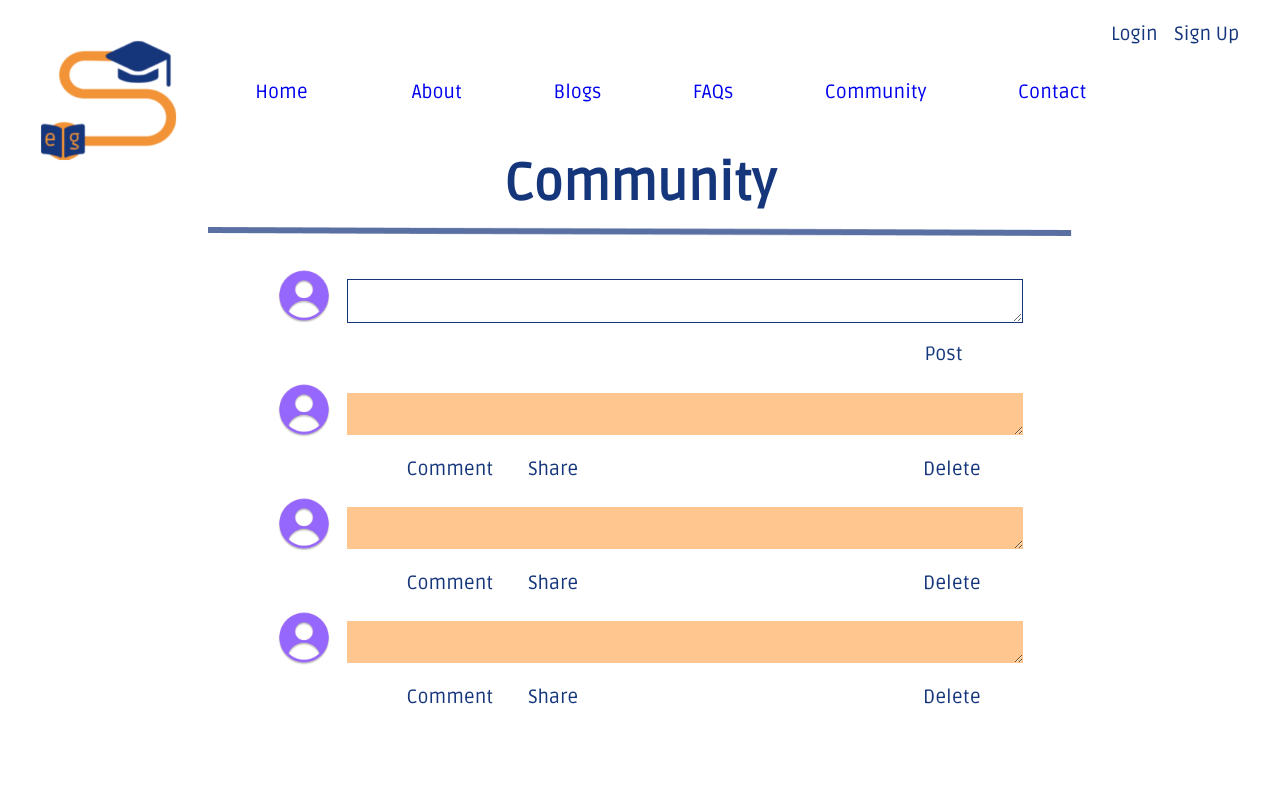
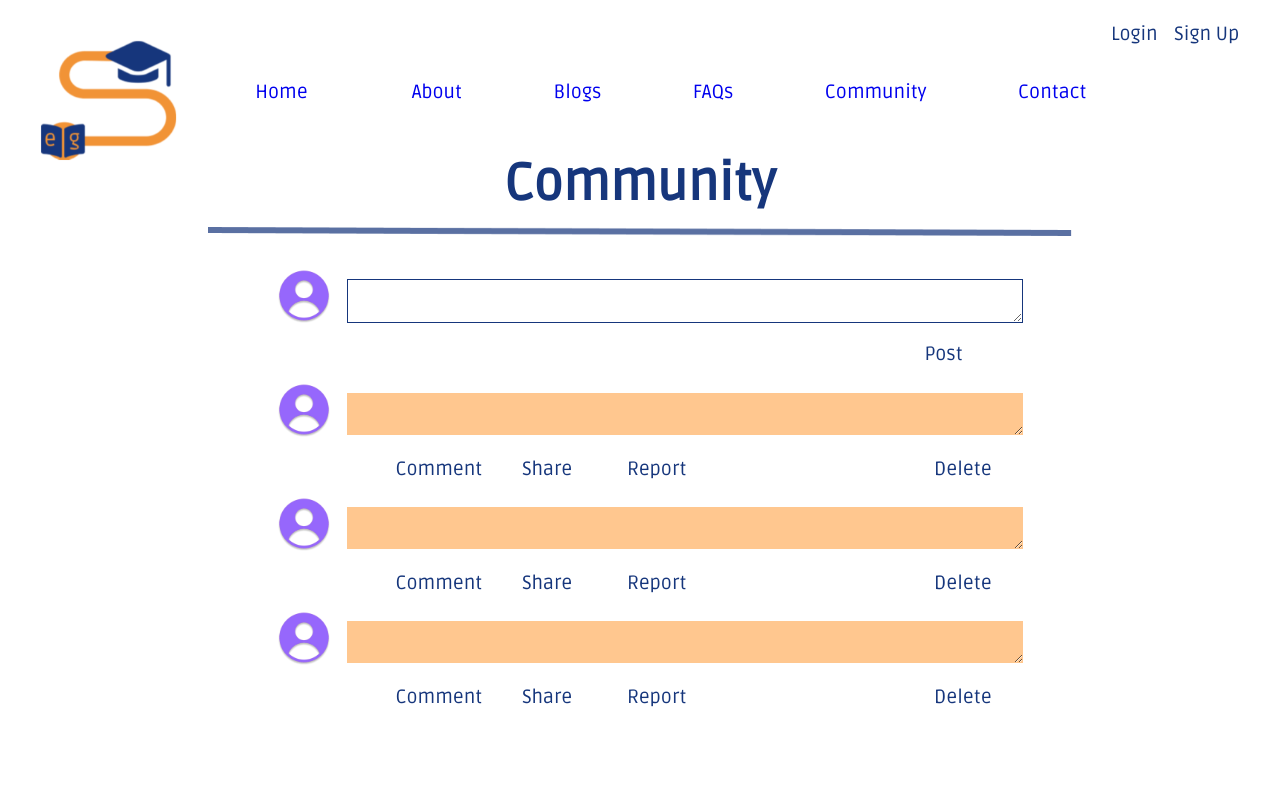
Before and after one commit to Atcha-Abe/eduguide-ver-4, a React (Create React App) app: page /community in a window 1280 px wide. Shown: the top 800 px of the page. Built offline with nearby package versions, Linux system fonts and the light colour scheme.

Commit message:
Report function in Community

```diff
--- a/src/generaltest/General.css
+++ b/src/generaltest/General.css
@@ -125,5 +125,5 @@ h3 {
   width: 13%;
   font-size: 1.5vw;
   background-color: #ffb772;
-  font-color: var(--eduguide_blue);
+  font-style: var(--eduguide_blue);
 }
--- a/src/menu/Community.js
+++ b/src/menu/Community.js
@@ -27,20 +27,14 @@ function Community() {
       <button type="submit" className="sharebtn">
         Share
       </button>
-      <button type="submit" className="deletebtn">
-        Delete
-      </button>
-      <div className="commdiv">
-        <div className="commicon">
-          <img src="./icons/icon 7.png"></img>
-        </div>
-        <textarea className="comm_entry" name="post" />
-      </div>
-      <button type="submit" className="commentbtn">
-        Comment
-      </button>
       <button type="submit" className="sharebtn">
-        Share
+        <a
+          href="https://forms.office.com/r/Juc6FTPfKC"
+          className="sharebtn"
+          target="_blank"
+        >
+          Report
+        </a>
       </button>
       <button type="submit" className="deletebtn">
         Delete
@@ -57,6 +51,39 @@ function Community() {
       <button type="submit" className="sharebtn">
         Share
       </button>
+      <button type="submit" className="sharebtn">
+        <a
+          href="https://forms.office.com/r/Juc6FTPfKC"
+          className="sharebtn"
+          target="_blank"
+        >
+          Report
+        </a>
+      </button>
+      <button type="submit" className="deletebtn">
+        Delete
+      </button>
+      <div className="commdiv">
+        <div className="commicon">
+          <img src="./icons/icon 7.png"></img>
+        </div>
+        <textarea className="comm_entry" name="post" />
+      </div>
+      <button type="submit" className="commentbtn">
+        Comment
+      </button>
+      <button type="submit" className="sharebtn">
+        Share
+      </button>
+      <button type="submit" className="sharebtn">
+        <a
+          href="https://forms.office.com/r/Juc6FTPfKC"
+          className="sharebtn"
+          target="_blank"
+        >
+          Report
+        </a>
+      </button>
       <button type="submit" className="deletebtn">
         Delete
       </button>
--- a/src/menu/Menu.css
+++ b/src/menu/Menu.css
@@ -212,7 +212,7 @@ h6 {
   color: var(--eduguide_blue);
   background-color: white;
   border: none;
-  margin-left: 10px;
+  margin-left: 15px;
 }
 
 .sharebtn:hover {
@@ -227,7 +227,7 @@ h6 {
   color: var(--eduguide_blue);
   background-color: white;
   border: none;
-  margin-left: 320px;
+  margin-left: 210px;
 }
 
 .deletebtn:hover {
```
